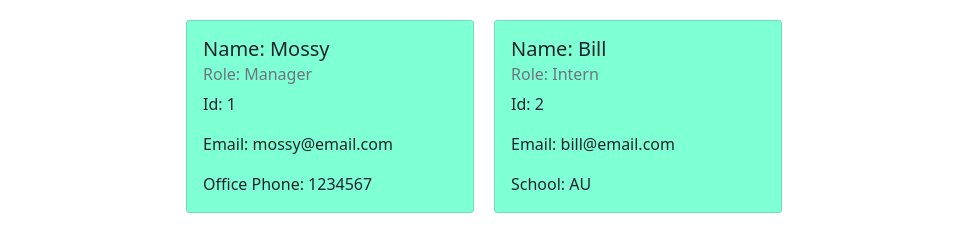
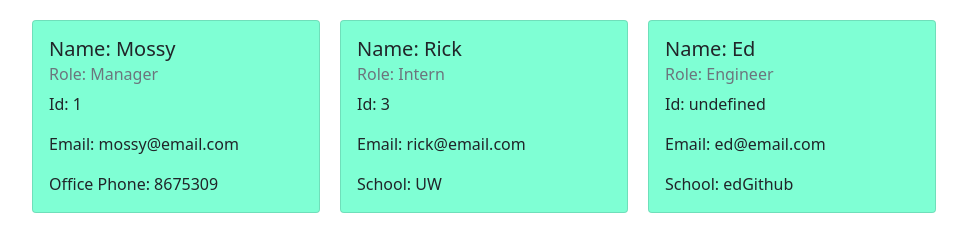
Before and after one commit to dr-50/TeamProfileGenerator, a website: page dist/template.html in a window 1280 px wide. Shown: the whole page, without its empty margins (156-1123 px from the left). Drawn offline with nearby package versions, Linux system fonts and the light colour scheme.

```diff
--- a/dist/template.html
+++ b/dist/template.html
@@ -15,17 +15,27 @@
             <h6 class="card-subtitle mb-2 text-muted">Role: Manager</h6>
             <p class="card-text">Id: 1</p>
             <p class="card-text">Email: mossy@email.com</p>
-            <p class="card-text">Office Phone: 1234567</p>
+            <p class="card-text">Office Phone: 8675309</p>
         </div>
         </div>
 
       <div class="card" style="width: 18rem;">
       <div class="card-body">
-          <h5 class="card-title">Name: Bill</h5>
+          <h5 class="card-title">Name: Rick</h5>
           <h6 class="card-subtitle mb-2 text-muted">Role: Intern</h6>
-          <p class="card-text">Id: 2</p>
-          <p class="card-text">Email: bill@email.com</p>
-          <p class="card-text">School: AU</p>
+          <p class="card-text">Id: 3</p>
+          <p class="card-text">Email: rick@email.com</p>
+          <p class="card-text">School: UW</p>
+      </div>
+      </div>
+
+      <div class="card" style="width: 18rem;">
+      <div class="card-body">
+          <h5 class="card-title">Name: Ed</h5>
+          <h6 class="card-subtitle mb-2 text-muted">Role: Engineer</h6>
+          <p class="card-text">Id: undefined</p>
+          <p class="card-text">Email: ed@email.com</p>
+          <p class="card-text">School: edGithub</p>
       </div>
       </div>
 
```
Also changed, not shown: README.md.
